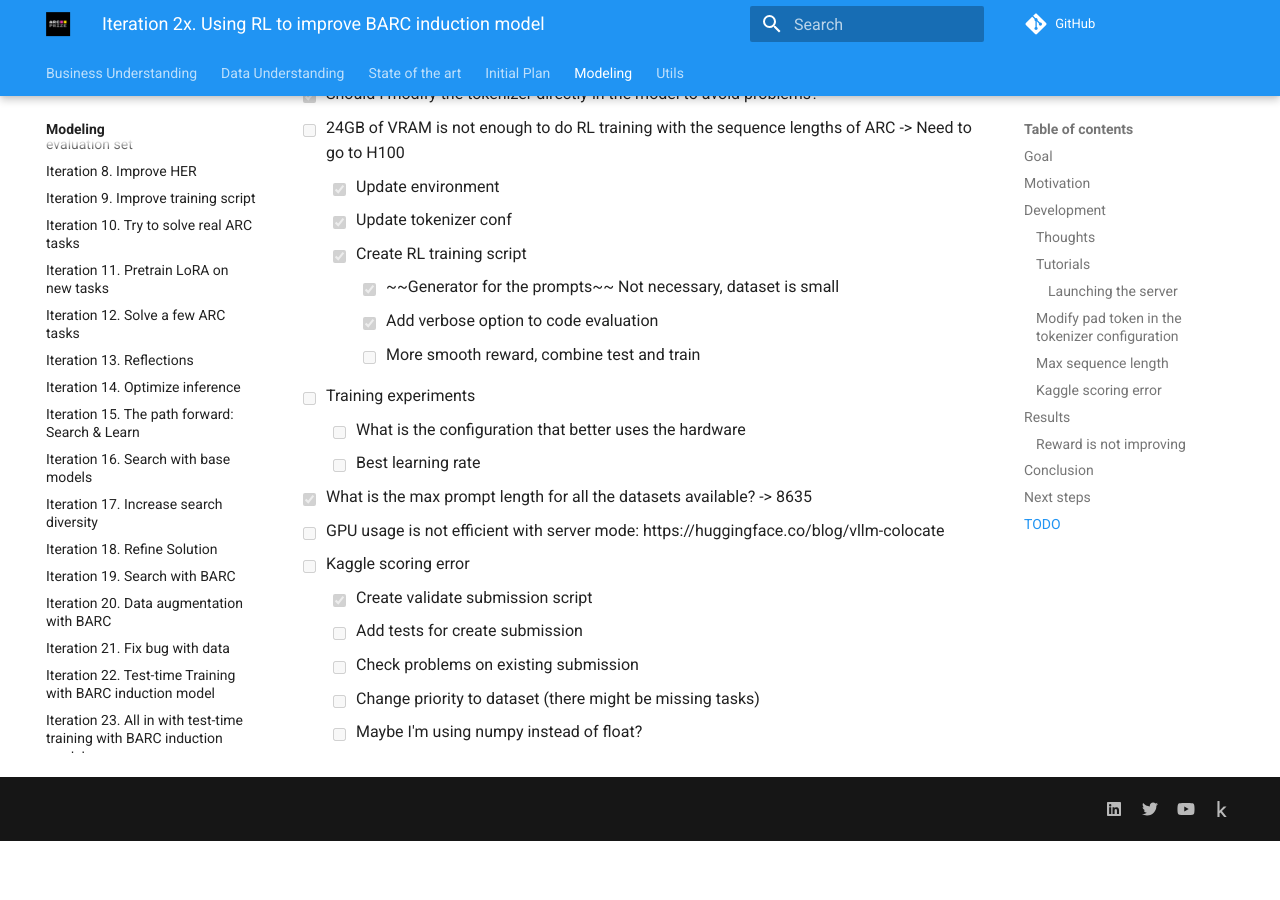
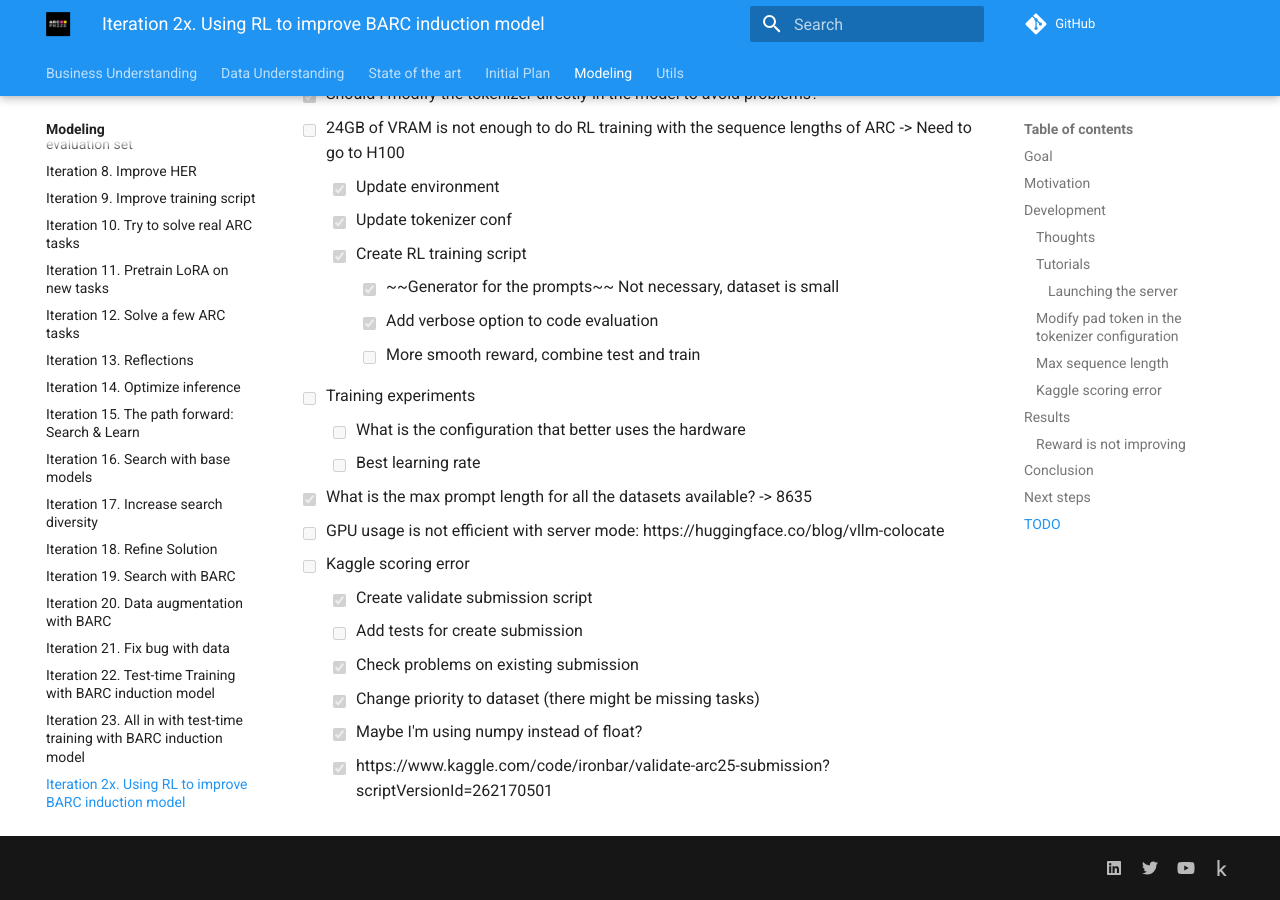
Before and after one commit to ironbar/arc25, an MkDocs documentation site: the page built from docs/modeling/Iteration_24_RL_BARC.md, in a window 1280 px wide and 900 px high, scrolled down 4696 px. Built offline with MkDocs 1.6.1 and Material for MkDocs 9.7.7, drawn with Linux system fonts in a browser that asks for light colours; comment, search, counter and statistics services are not loaded; before the commit the page ends 5537 px from its top, so only the background shows below that; some of the changed lines change nothing that is shown.

Commit message:
updated todos

```diff
--- a/docs/modeling/Iteration_24_RL_BARC.md
+++ b/docs/modeling/Iteration_24_RL_BARC.md
@@ -176,6 +176,7 @@ data augmentation for this experiment.
 - [ ] Kaggle scoring error
   - [x] Create validate submission script
   - [ ] Add tests for create submission
-  - [ ] Check problems on existing submission
-  - [ ] Change priority to dataset (there might be missing tasks)
-  - [ ] Maybe I'm using numpy instead of float?
+  - [x] Check problems on existing submission
+  - [x] Change priority to dataset (there might be missing tasks)
+  - [x] Maybe I'm using numpy instead of float?
+  - [x] https://www.kaggle.com/code/ironbar/validate-arc25-submission?scriptVersionId=262170501
```
